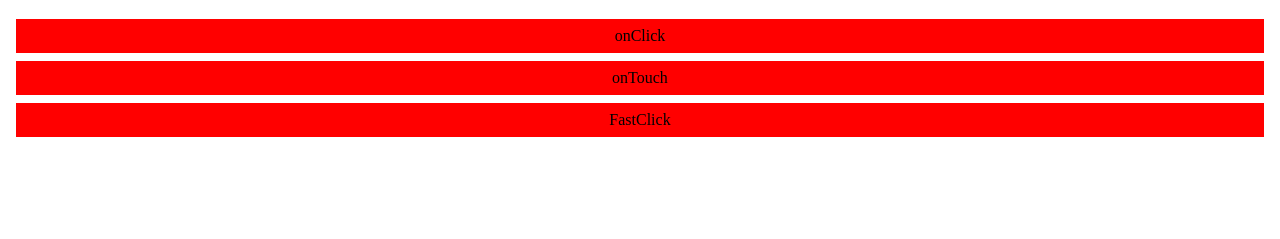
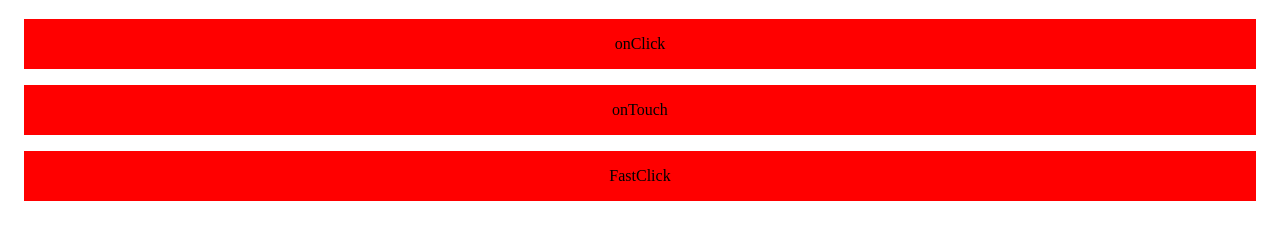
Before and after one commit to tyfkda/fastclick-test, a plain HTML site: page index.html in a window 1280 px wide. Shown: the part 61-300 px from the top of the page. Drawn offline with Linux system fonts and the light colour scheme.

Commit message:
エリアを大きくする

```diff
--- a/index.html
+++ b/index.html
@@ -12,8 +12,8 @@
          ontouchend="registerTouchEnd();"
          onclick="invertBgColor(this);"
          style="background: rgb(255, 0, 0);
-                margin: 8px;
-                padding: 8px;
+                margin: 16px;
+                padding: 16px;
                 text-align: center;
                 ">
       onClick
@@ -22,8 +22,8 @@
     <div id="ontouch_div"
          ontouchend="registerTouchEnd(); invertBgColor(this);"
          style="background: rgb(255, 0, 0);
-                margin: 8px;
-                padding: 8px;
+                margin: 16px;
+                padding: 16px;
                 text-align: center;
                 ">
       onTouch
@@ -34,8 +34,8 @@
            ontouchend="registerTouchEnd();"
            onclick="invertBgColor(this);"
            style="background: rgb(255, 0, 0);
-                  margin: 8px;
-                  padding: 8px;
+                  margin: 16px;
+                  padding: 16px;
                   text-align: center;
                   ">
         FastClick
```
